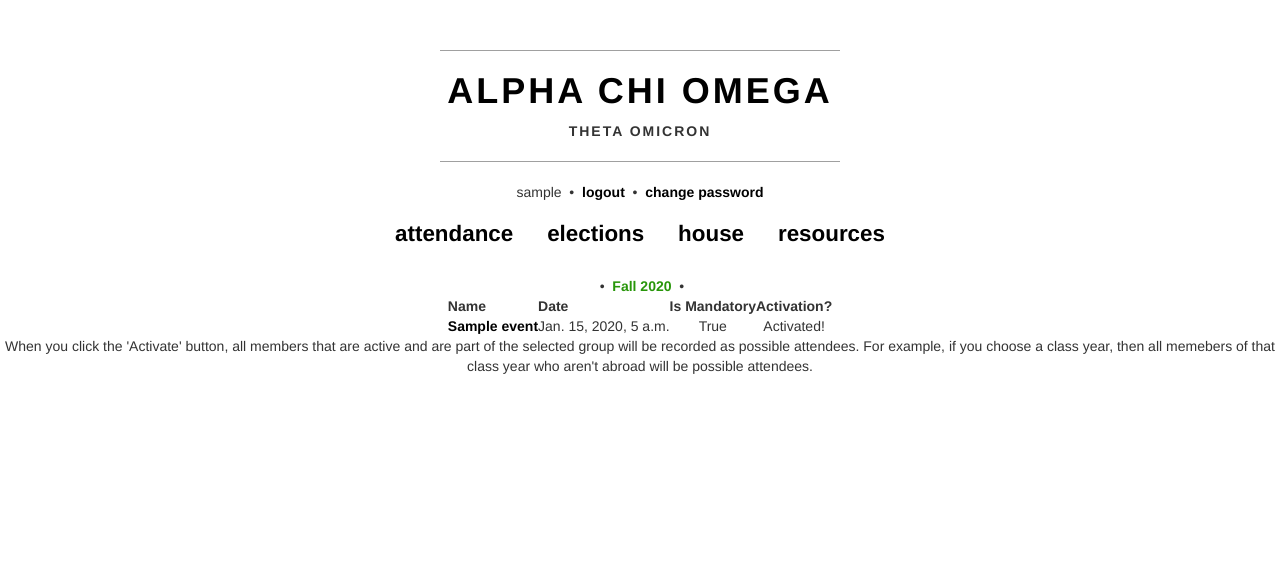
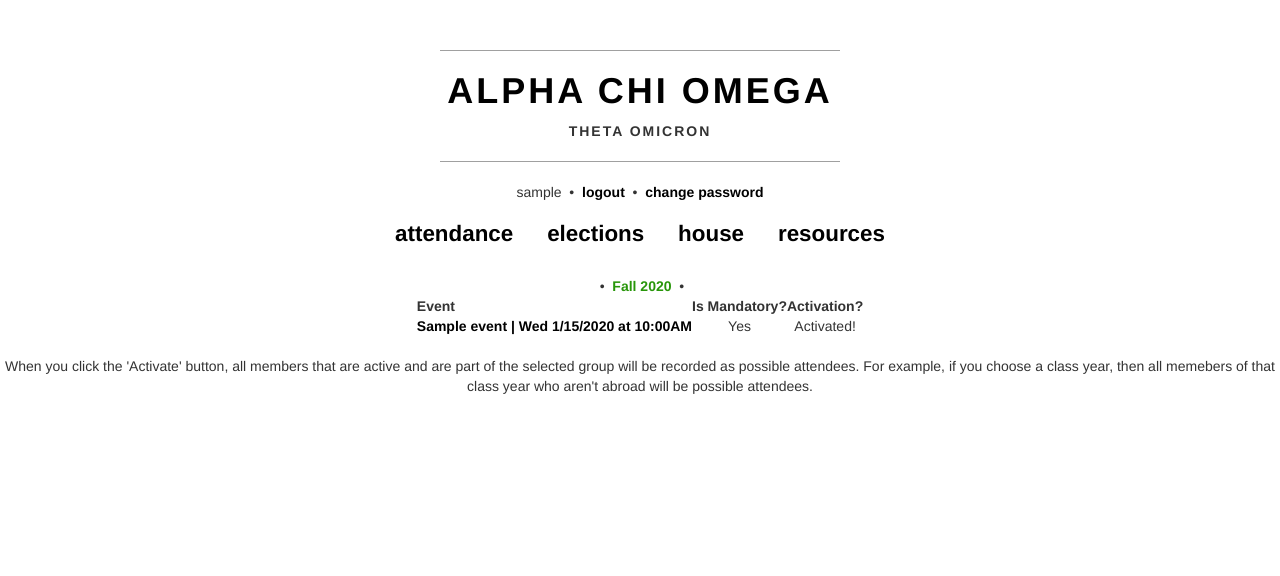
Before and after one commit to axomit-dev/axo, a Django app: page /attendance/events/all/1/ in a window 1280 px wide. Shown: the top 576 px of the page. Run offline with Django 3.2, Linux system fonts and the light colour scheme; a user stored in the database is signed in; tables that the repository leaves empty hold one stand-in row (values such as "Sample post"); some libraries are stand-ins or nearby versions.

Commit message:
minor aesthetics changes

```diff
--- a/attendance/models.py
+++ b/attendance/models.py
@@ -47,8 +47,12 @@
 
 
   def __str__(self):
-    formatted_date = self.date.strftime("%A, %B %d %Y at %I:%M%p")
+    # Example display of the formatted date:
+    # Sunday 1/19/17 at 6:30pm
+    formatted_date = '{dt:%a} {dt.month}/{dt.day}/{dt.year} at {dt:%I}:{dt:%M}{dt:%p}'.format(dt=self.date)
+    #formatted_date = self.date.strftime("%a %m/%d/%y at %I:%M%p")
     return self.name + " | " + formatted_date
+
 
 class Excuse(models.Model):
   PENDING = 0
--- a/attendance/templates/attendance/events.html
+++ b/attendance/templates/attendance/events.html
@@ -22,9 +22,8 @@
 
   <table>
     <tr>
-      <th> Name </th>
-      <th> Date </th>
-      <th> Is Mandatory </th>
+      <th> Event </th>
+      <th> Is Mandatory? </th>
       <th> Activation? </th>
     </tr>
     {% for event in events %}
@@ -32,14 +31,17 @@
           <td>
             {% if event.is_activated %}
               <a href="{% url 'attendance:event_details' event.id %}">
-                {{ event.name }}
+                {{ event }}
               </a>
             {% else %}
-              {{ event.name }}
+              {{ event }}
             {% endif %}
           </td>
-          <td> {{ event.date }} </td>
-          <td> {{ event.is_mandatory }} </td>
+          {% if event.is_mandatory %}
+            <td> Yes </td>
+          {% else %}
+            <td> No </td>
+          {% endif %}
           <!-- Activate Button -->
           <td>
             {% if event.is_activated %}
@@ -62,6 +64,8 @@
     {% endfor %}
     </table>
 
+    <br>
+
   <p> When you click the 'Activate' button, all members that are active and are part of the selected group will be recorded as possible attendees. For example, if you choose a class year, then all memebers of that class year who aren't abroad will be possible attendees. </p>
 
 {% else %}
--- a/general/static/general/style.css
+++ b/general/static/general/style.css
@@ -71,3 +71,12 @@
 table {
     margin: auto;
 }
+
+.circle_green {
+    width:1%;
+    padding:10px 11px;
+    margin:0 auto;
+    border:2px solid #a1a1a1;
+    border-radius:100%;
+    background-color:green;
+}
```
Also changed, not shown: attendance/templates/attendance/event_details.html (+2 -8 lines), attendance/templates/attendance/past_event_table.html (+14 -2 lines).
